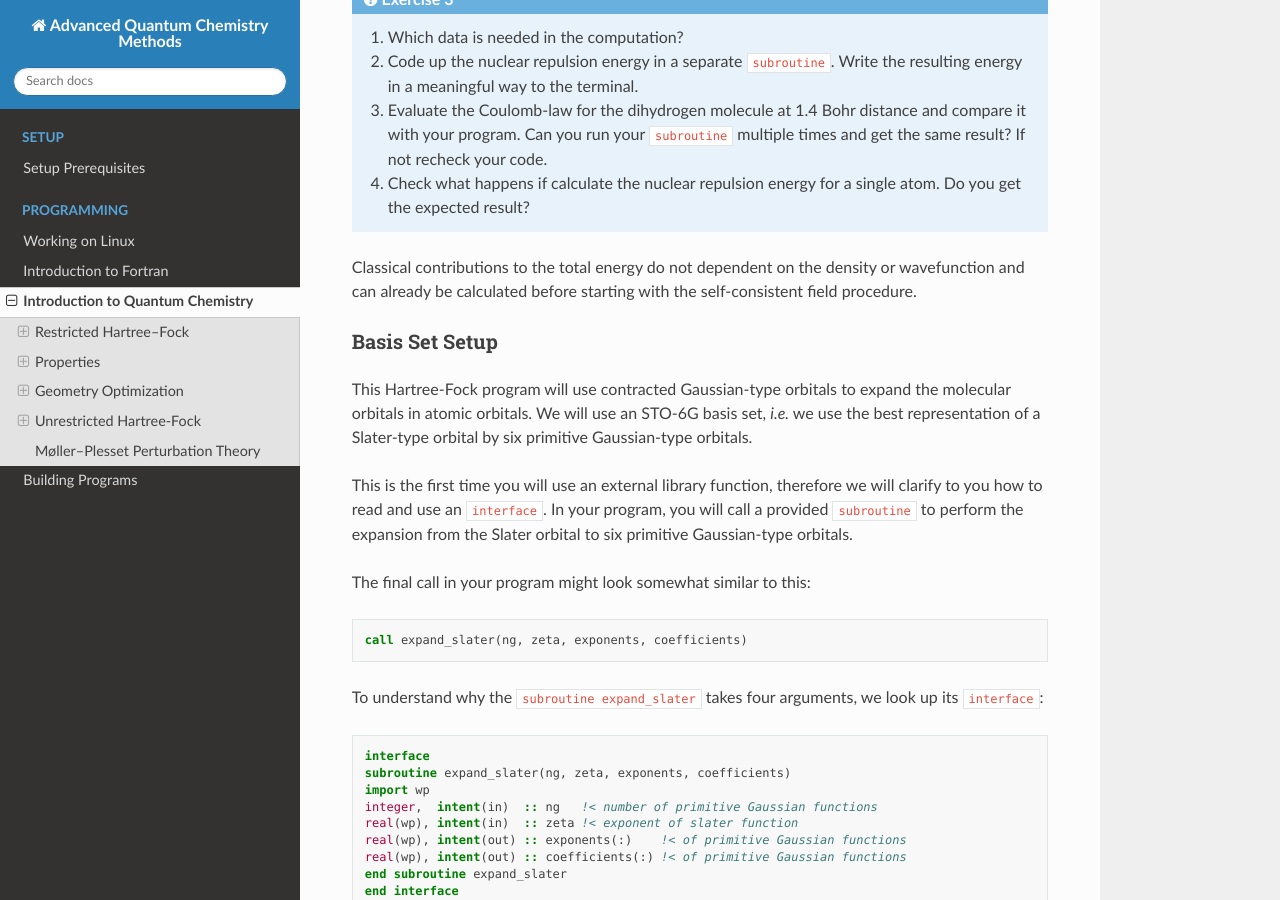
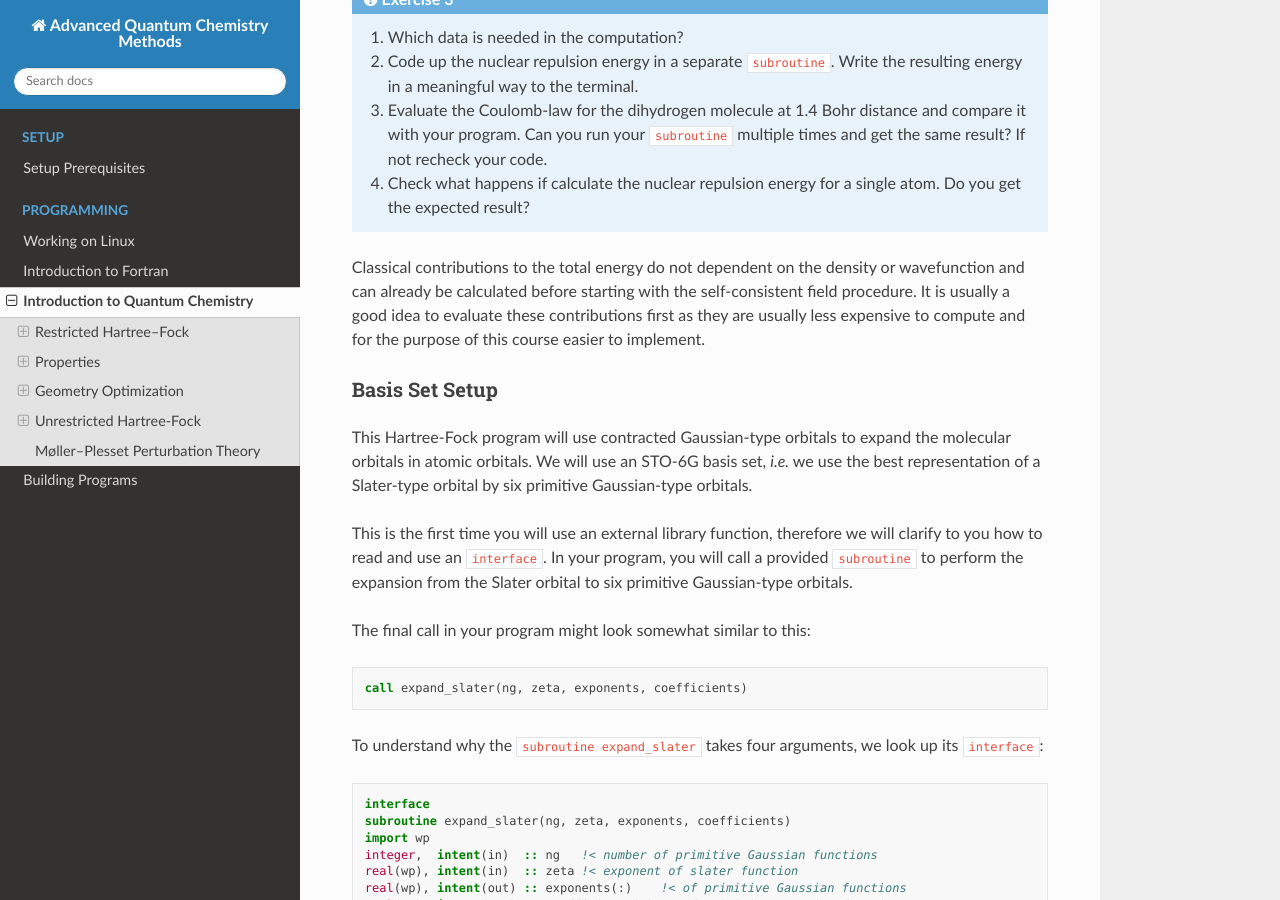
Before and after one commit to grimme-lab/qc2-teaching, a Sphinx documentation site: the page built from doc/scf.rst, in a window 1280 px wide and 900 px high, scrolled down 3346 px. Built offline with Sphinx 7.4.7 and the Read the Docs theme 2.0.0, drawn with Linux system fonts in a browser that asks for light colours.

Commit message:
Reformulate statement about computation order

```diff
--- a/doc/scf.rst
+++ b/doc/scf.rst
@@ -159,6 +159,9 @@ the Coulomb energy between the nuclei.
 Classical contributions to the total energy do not dependent on
 the density or wavefunction and can already be calculated before
 starting with the self-consistent field procedure.
+It is usually a good idea to evaluate these contributions first
+as they are usually less expensive to compute and for the purpose
+of this course easier to implement.
 
 Basis Set Setup
 ~~~~~~~~~~~~~~~
```
